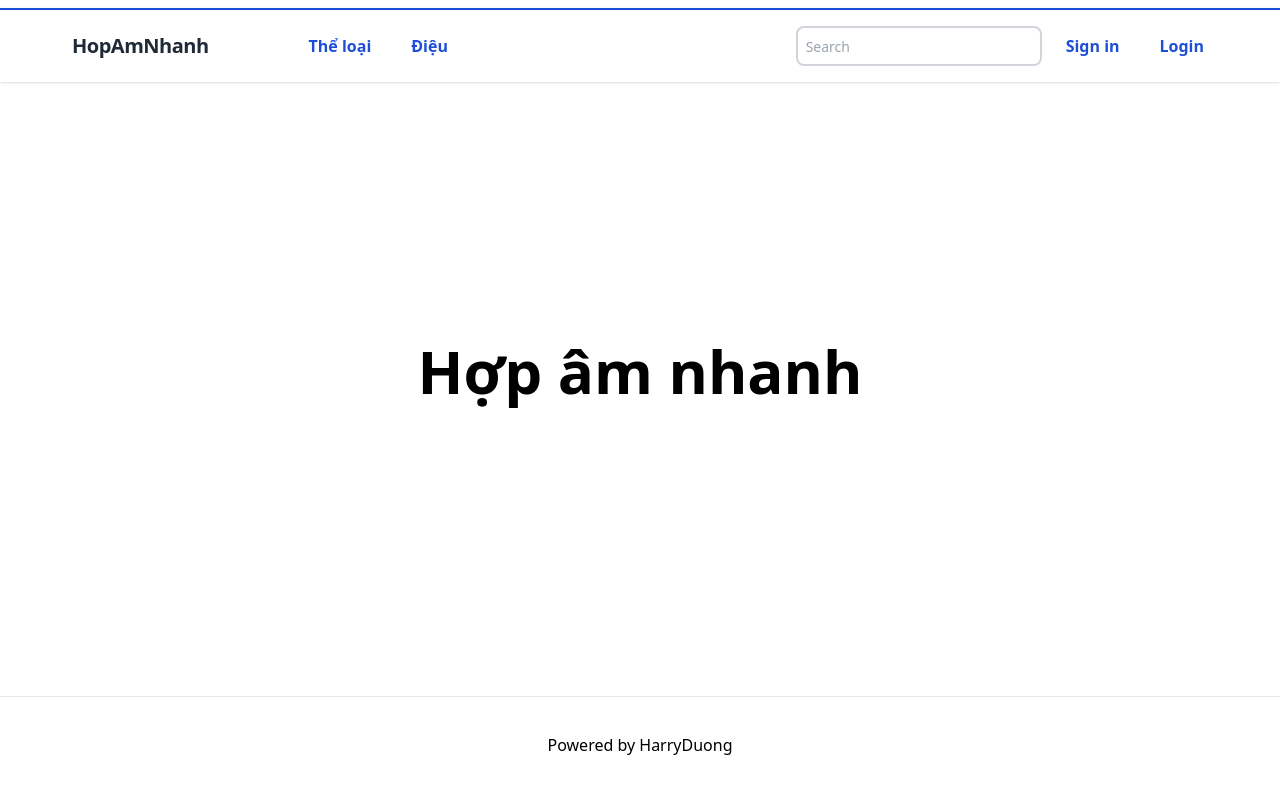
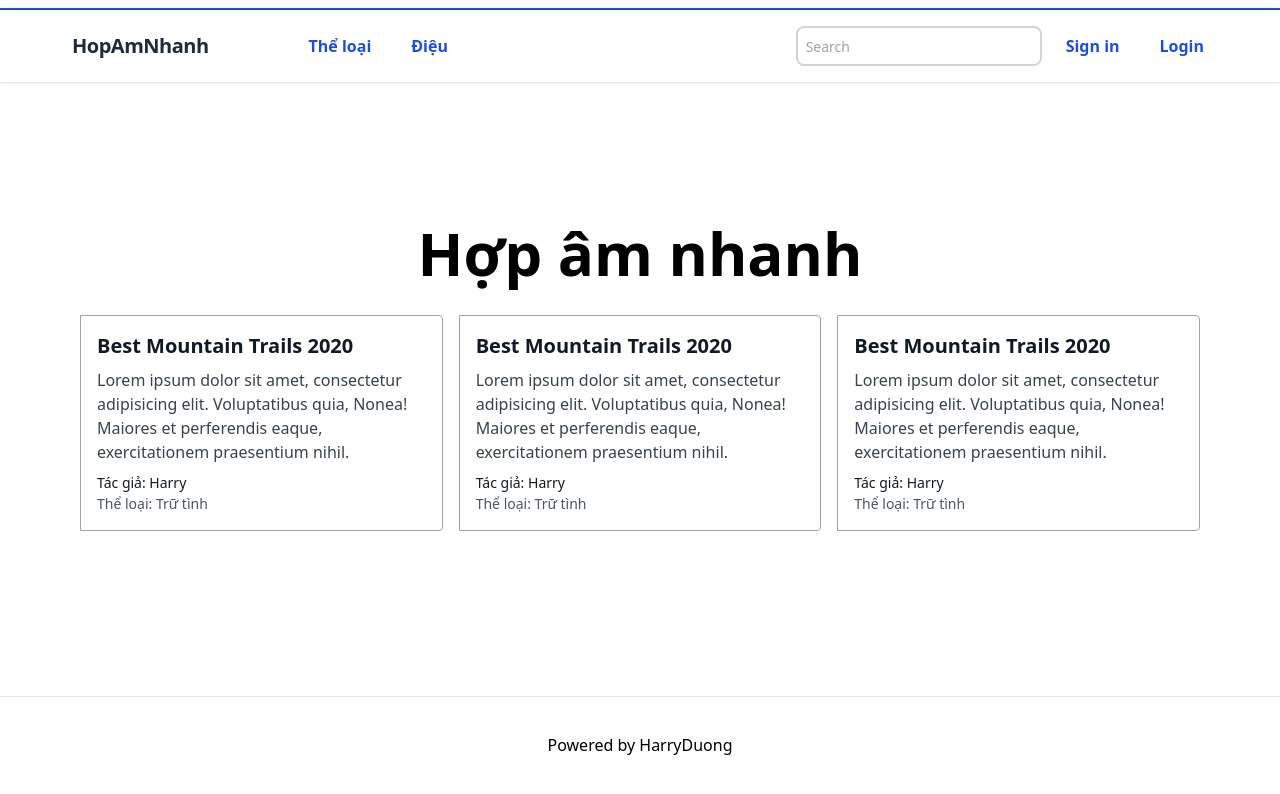
Before and after one commit to harryduong99/songchord-app, a Next.js app: page / in a window 1280 px wide. Shown: the top 794 px of the page. Built offline with nearby package versions, Linux system fonts and the light colour scheme.

Commit message:
[Add] songcard component

```diff
--- /dev/null
+++ b/components/SongCard.tsx
@@ -0,0 +1,30 @@
+
+const style = {
+  card: `w-full lg:max-w-full lg:flex`,
+  contentCard: `border border-gray-400 lg:border-gray-400 bg-white rounded-b lg:rounded-b-none lg:rounded-r p-4 flex flex-col justify-between leading-normal`,
+  title: `text-gray-900 font-bold text-xl mb-2`,
+  description: `text-gray-700 text-base`,
+  moreInfo: `flex items-center`,
+  author: `text-gray-900 leading-none mb-1`,
+  category: `text-gray-600`
+}
+const SongCard = () => {
+  return (
+    <div className={style.card}>
+      <div className={style.contentCard}>
+        <div className="mb-3">
+          <div className={style.title}>Best Mountain Trails 2020</div>
+          <p className={style.description}>Lorem ipsum dolor sit amet, consectetur adipisicing elit. Voluptatibus quia, Nonea! Maiores et perferendis eaque, exercitationem praesentium nihil.</p>
+        </div>
+        <div className={style.moreInfo}>
+          <div className="text-sm">
+            <p className={style.author}>Tác giả: <span> Harry </span></p>
+            <p className={style.category}>Thể loại: <span> Trữ tình </span> </p>
+          </div>
+        </div>
+      </div>
+    </div>
+  )
+}
+
+export default SongCard
--- a/pages/index.tsx
+++ b/pages/index.tsx
@@ -2,6 +2,7 @@ import type { NextPage } from 'next'
 import Head from 'next/head'
 import Footer from '../components/Footer'
 import Header from '../components/Header'
+import SongCard from '../components/SongCard'
 
 const Home: NextPage = () => {
   return (
@@ -13,14 +14,15 @@ const Home: NextPage = () => {
 
       <Header />
 
-      <main className="flex w-full flex-1 flex-col items-center justify-center px-20 text-center">
-        <h1 className="text-6xl font-bold">
+      <main className="flex w-full flex-1 flex-col items-center justify-center px-20">
+        <h1 className="text-6xl font-bold mb-8">
           Hợp âm nhanh
         </h1>
-
-        <p className="mt-3 text-2xl">
-
-        </p>
+        <div className="columns-3">
+          <SongCard />
+          <SongCard />
+          <SongCard />
+        </div>
 
         <div className="mt-6 flex max-w-4xl flex-wrap items-center justify-around sm:w-full">
 
```
